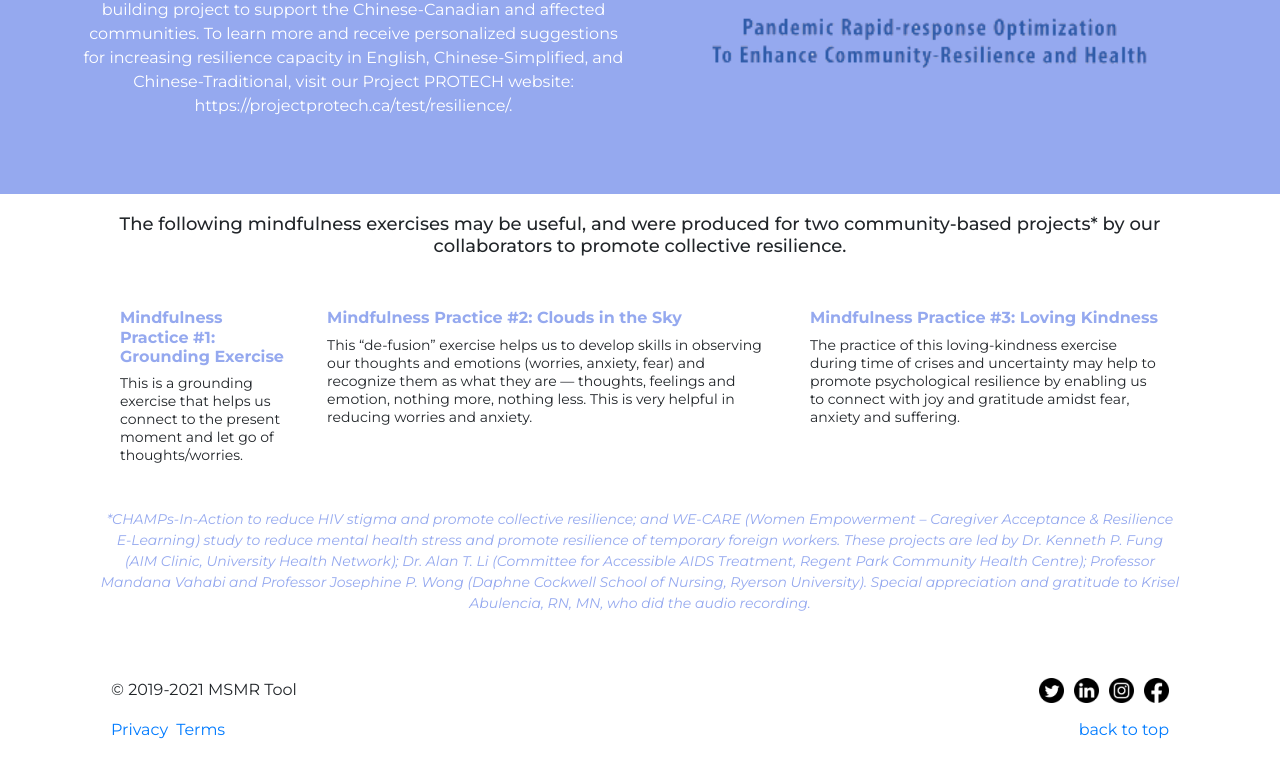
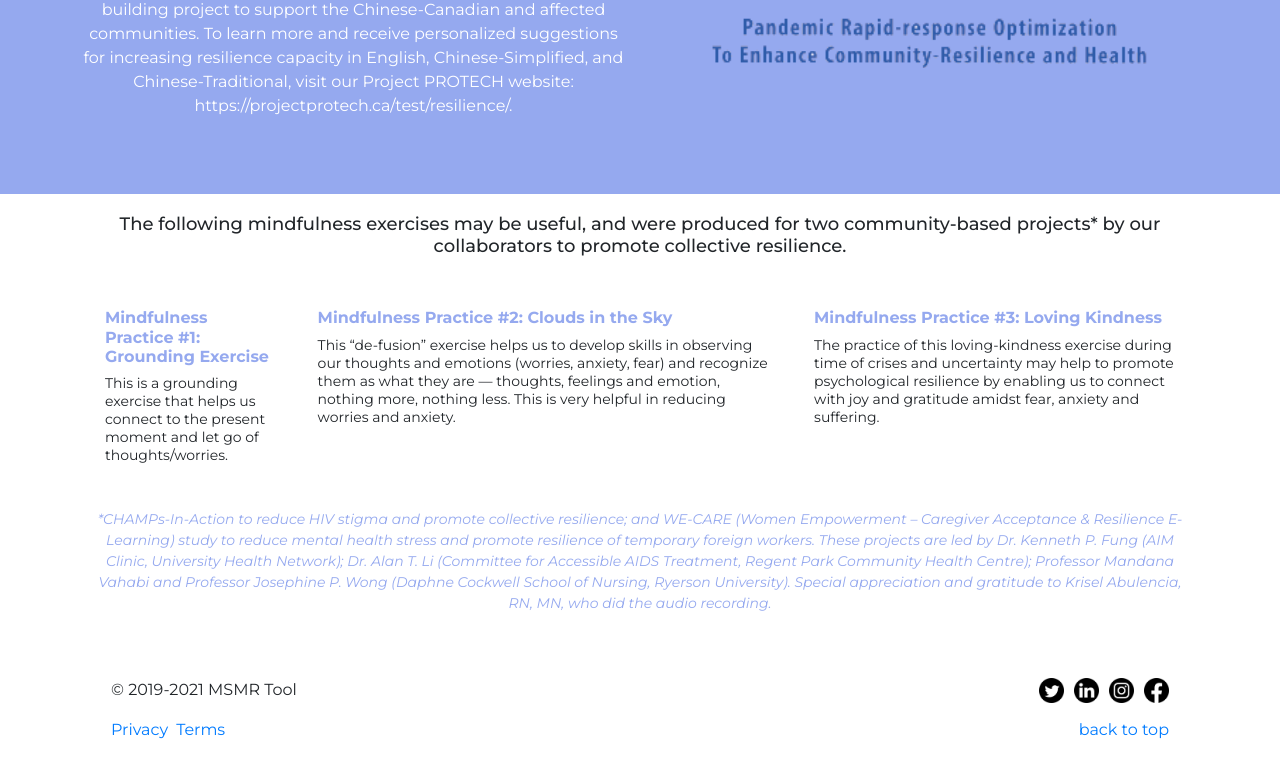
Before and after one commit to LemonFace0309/msmr, a Next.js app: page /resilience in a window 1280 px wide. Shown: the part 2405-3181 px from the top of the page. Built offline with nearby package versions, Linux system fonts and the light colour scheme.

Commit message:
Fix resilience padding: Mindful excercises too small

```diff
--- a/components/ResilienceResource/MindfulnessExercises.js
+++ b/components/ResilienceResource/MindfulnessExercises.js
@@ -5,8 +5,12 @@ import ColourBoxContainer from './ColourBoxContainer'
 import styles from './MindfulnessExercises.module.css'
 
 function MindfulnessExercises({ exercises }) {
+  let classStyles = [];
+  classStyles.push(styles.MindfulnessExercises)
+  classStyles.push("container")
+  classStyles = classStyles.join(' ')
   return (
-    <div className={styles.MindfulnessExercises}>
+    <div className={classStyles}>
       <h1>
         {' '}
         The following mindfulness exercises may be useful, and were produced for
--- a/components/ResilienceResource/MindfulnessExercises.module.css
+++ b/components/ResilienceResource/MindfulnessExercises.module.css
@@ -1,6 +1,5 @@
 .MindfulnessExercises {
   display: flex;
-  padding: 0 100px;
   flex-direction: column;
   align-items: center;
 }
--- a/styles/Title.module.css
+++ b/styles/Title.module.css
@@ -25,3 +25,9 @@
 .TitleMiddle::after {
   left: calc(50% - 50px);
 }
+
+@media (max-width: 992px) {
+  .TitleStart::after {
+    left: calc(50% - 50px);
+  }
+}
```
Also changed, not shown: components/MaxResilience.js (+15 -6 lines).
